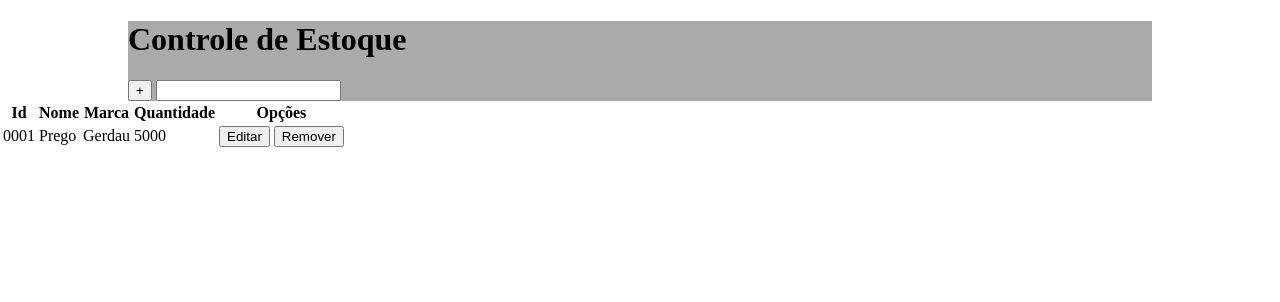
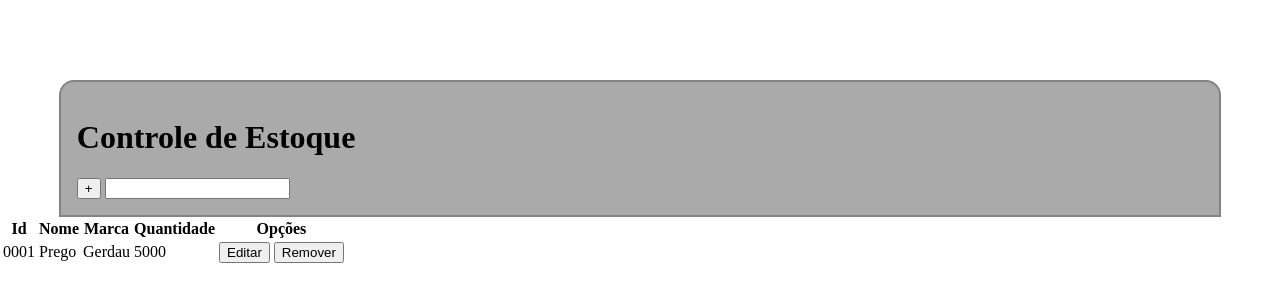
Before and after one commit to AmandaTeodora/controledeestoque, a plain HTML site: page index.html in a window 1280 px wide. Drawn offline with Linux system fonts and the light colour scheme.

Commit message:
style titulo

```diff
--- a/style.css
+++ b/style.css
@@ -2,17 +2,21 @@ body {
     margin: 0;
 }
 .Controle {
-    width: 80vw;
-    margin: 0 auto;
+    width: 88vw;
+    margin: 10vh auto 0;
     background: rgba(128, 128, 128, 0.671);
-
+    border: 2px solid rgba(128, 128, 128, 0.89);
+    padding: 1em;
+    border-radius: 15px 15px 0 0;
 }
 .titulo {
 
 }
 .adicinar {
 
+
 }
 .buscar {
 
+
 }
```
